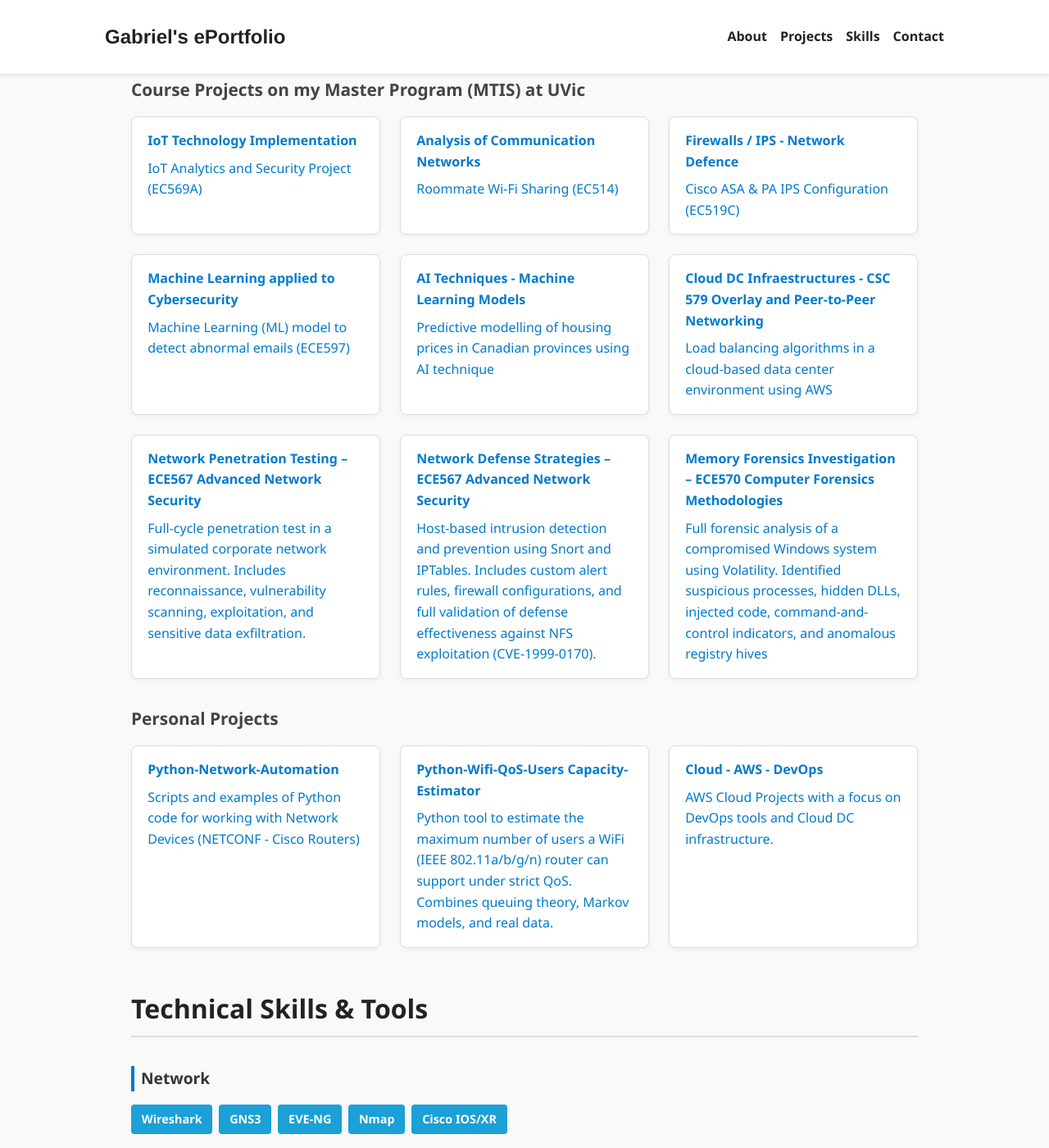
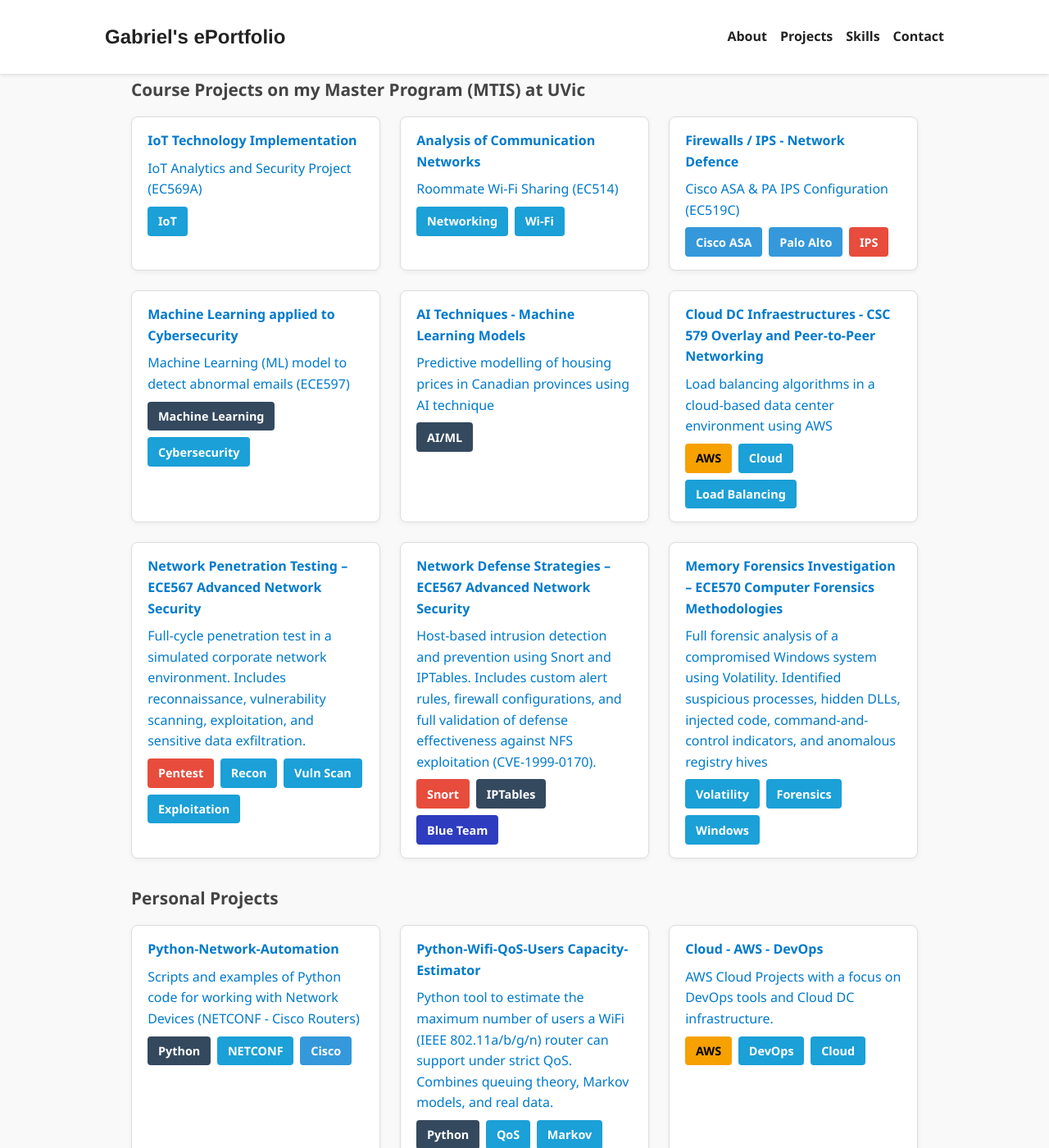
Before and after one commit to GabrielNetSec/GabrielNetSec.github.io, a Jekyll site: the page index.html, which Jekyll copies as it is, in a window 1280 px wide and 1400 px high, scrolled down 1505 px. Shown: the whole window at 82% size. Built offline with Jekyll 4.4.1, drawn with Linux system fonts in a browser that asks for light colours.

Commit message:
Update index.html

```diff
--- a/index.html
+++ b/index.html
@@ -40,11 +38,12 @@
     </div>
   </header>
 
-  <!-- About Section -->
+  <!-- Banner Image -->
   <section class="banner-image">
     <img src="assets/images/image4.jpg" alt="Cybersecurity themed image showing green interface on monitor">
   </section>
 
+  <!-- About -->
   <section class="section fade-in" id="about">
     <h2>About Me</h2>
     <p>
@@ -56,7 +55,7 @@
     </p>
   </section>
 
-  <!-- Objective Section -->
+  <!-- Objective -->
   <section class="section fade-in">
     <h2>Objective</h2>
     <p>
@@ -75,7 +74,7 @@
     </div>
   </section>
 
-  <!-- Projects Section -->
+  <!-- Projects -->
   <section class="section fade-in" id="projects">
     <h2>My Projects</h2>
 
@@ -84,49 +83,89 @@
       <div class="project-card">
         <h4>IoT Technology Implementation</h4>
         <p><a href="https://github.com/GabrielNetSec/IoT-Projects" target="_blank" rel="noopener noreferrer">IoT Analytics and Security Project (EC569A)</a></p>
+        <div class="card-tags badges">
+          <span class="badge">IoT</span>
+        </div>
       </div>
 
       <div class="project-card">
         <h4>Analysis of Communication Networks</h4>
         <p><a href="https://github.com/GabrielNetSec/MTIS-Project-Courses-at-UVic" target="_blank" rel="noopener noreferrer">Roommate Wi-Fi Sharing (EC514)</a></p>
+        <div class="card-tags badges">
+          <span class="badge">Networking</span>
+          <span class="badge">Wi‑Fi</span>
+        </div>
       </div>
 
       <div class="project-card">
         <h4>Firewalls / IPS - Network Defence</h4>
         <p><a href="https://github.com/GabrielNetSec/MTIS-Project-Courses-at-UVic" target="_blank" rel="noopener noreferrer">Cisco ASA & PA IPS Configuration (EC519C)</a></p>
+        <div class="card-tags badges">
+          <span class="badge blue">Cisco ASA</span>
+          <span class="badge blue">Palo Alto</span>
+          <span class="badge red">IPS</span>
+        </div>
       </div>
 
       <div class="project-card">
         <h4>Machine Learning applied to Cybersecurity</h4>
         <p><a href="https://github.com/xuqiaoJiang/Summer-2025-ECE-597-Group3" target="_blank" rel="noopener noreferrer">Machine Learning (ML) model to detect abnormal emails (ECE597)</a></p>
+        <div class="card-tags badges">
+          <span class="badge dark">Machine Learning</span>
+          <span class="badge">Cybersecurity</span>
+        </div>
       </div>
 
       <div class="project-card">
         <h4>AI Techniques - Machine Learning Models</h4>
         <p><a href="https://github.com/GabrielNetSec/ai-ca-housing-price-prediction-ece569a" target="_blank" rel="noopener noreferrer">Predictive modelling of housing prices in Canadian provinces using AI technique</a></p>
+        <div class="card-tags badges">
+          <span class="badge dark">AI/ML</span>
+        </div>
       </div>
 
       <div class="project-card">
         <h4>Cloud DC Infraestructures - CSC 579 Overlay and Peer-to-Peer Networking</h4>
         <p><a href="https://github.com/GabrielNetSec/Cloud-AWS-DevOps-Projects/tree/main/load-balancer-algorithms-aws" target="_blank" rel="noopener noreferrer">Load balancing algorithms in a cloud-based data center environment using AWS</a></p>
+        <div class="card-tags badges">
+          <span class="badge orange">AWS</span>
+          <span class="badge">Cloud</span>
+          <span class="badge">Load Balancing</span>
+        </div>
       </div>
 
       <div class="project-card">
         <h4>Network Penetration Testing – ECE567 Advanced Network Security</h4>
         <p><a href="https://github.com/GabrielNetSec/Pentesting-Red-Team/tree/main/ECE567-Adv-Network-security" target="_blank" rel="noopener noreferrer">
           Full-cycle penetration test in a simulated corporate network environment. Includes reconnaissance, vulnerability scanning, exploitation, and sensitive data exfiltration.</a></p>
+        <div class="card-tags badges">
+          <span class="badge red">Pentest</span>
+          <span class="badge">Recon</span>
+          <span class="badge">Vuln Scan</span>
+          <span class="badge">Exploitation</span>
+        </div>
       </div>
 
       <div class="project-card">
         <h4>Network Defense Strategies – ECE567 Advanced Network Security</h4>
         <p><a href="https://github.com/GabrielNetSec/SOC-Blue-Team/tree/main/ECE567-Defense-Strategies" target="_blank" rel="noopener noreferrer">
           Host-based intrusion detection and prevention using Snort and IPTables. Includes custom alert rules, firewall configurations, and full validation of defense effectiveness against NFS exploitation (CVE-1999-0170).</a></p>
+        <div class="card-tags badges">
+          <span class="badge red">Snort</span>
+          <span class="badge dark">IPTables</span>
+          <span class="badge darkblue">Blue Team</span>
+        </div>
       </div>
 
       <div class="project-card">
         <h4>Memory Forensics Investigation – ECE570 Computer Forensics Methodologies</h4>
         <p><a href="https://github.com/GabrielNetSec/SOC-Blue-Team/tree/main/ECE570-Memory-Forensics-Investigation" target="_blank" rel="noopener noreferrer">
           Full forensic analysis of a compromised Windows system using Volatility. Identified suspicious processes, hidden DLLs, injected code, command-and-control indicators, and anomalous registry hives</a></p>
+        <div class="card-tags badges">
+          <span class="badge">Volatility</span>
+          <span class="badge">Forensics</span>
+          <span class="badge">Windows</span>
+        </div>
       </div>
     </div>
 
@@ -136,23 +175,38 @@
         <h4>Python-Network-Automation</h4>
         <p><a href="https://github.com/GabrielNetSec/Python-Network-Automation" target="_blank" rel="noopener noreferrer">
           Scripts and examples of Python code for working with Network Devices (NETCONF - Cisco Routers)</a></p>
+        <div class="card-tags badges">
+          <span class="badge dark">Python</span>
+          <span class="badge">NETCONF</span>
+          <span class="badge blue">Cisco</span>
+        </div>
       </div>
 
       <div class="project-card">
         <h4>Python-Wifi-QoS-Users Capacity-Estimator</h4>
         <p><a href="https://github.com/GabrielNetSec/Python-Wifi-QoS-UsersCapacity-Estimator" target="_blank" rel="noopener noreferrer">
           Python tool to estimate the maximum number of users a WiFi (IEEE 802.11a/b/g/n) router can support under strict QoS. Combines queuing theory, Markov models, and real data.</a></p>
+        <div class="card-tags badges">
+          <span class="badge dark">Python</span>
+          <span class="badge">QoS</span>
+          <span class="badge">Markov</span>
+        </div>
       </div>
 
       <div class="project-card">
         <h4>Cloud - AWS - DevOps</h4>
         <p><a href="https://github.com/GabrielNetSec/Cloud-AWS-DevOps-Projects" target="_blank" rel="noopener noreferrer">
           AWS Cloud Projects with a focus on DevOps tools and Cloud DC infrastructure.</a></p>
+        <div class="card-tags badges">
+          <span class="badge orange">AWS</span>
+          <span class="badge">DevOps</span>
+          <span class="badge">Cloud</span>
+        </div>
       </div>
     </div>
   </section>
 
-  <!-- Skills Section -->
+  <!-- Skills -->
   <section class="section fade-in" id="skills">
     <h2>Technical Skills & Tools</h2>
     <div class="skills-block">
@@ -197,7 +251,7 @@
     </div>
   </section>
 
-  <!-- Contact Section -->
+  <!-- Contact -->
   <section class="section fade-in" id="contact">
     <h2>Contact</h2>
     <ul>
@@ -254,9 +305,7 @@
       });
     }, appearOptions);
 
-    faders.forEach(fader => {
-      appearOnScroll.observe(fader);
-    });
+    faders.forEach(fader => appearOnScroll.observe(fader));
   </script>
 </body>
 </html>
```
Also changed, not shown: other parts of index.html (+3 -8 lines).
